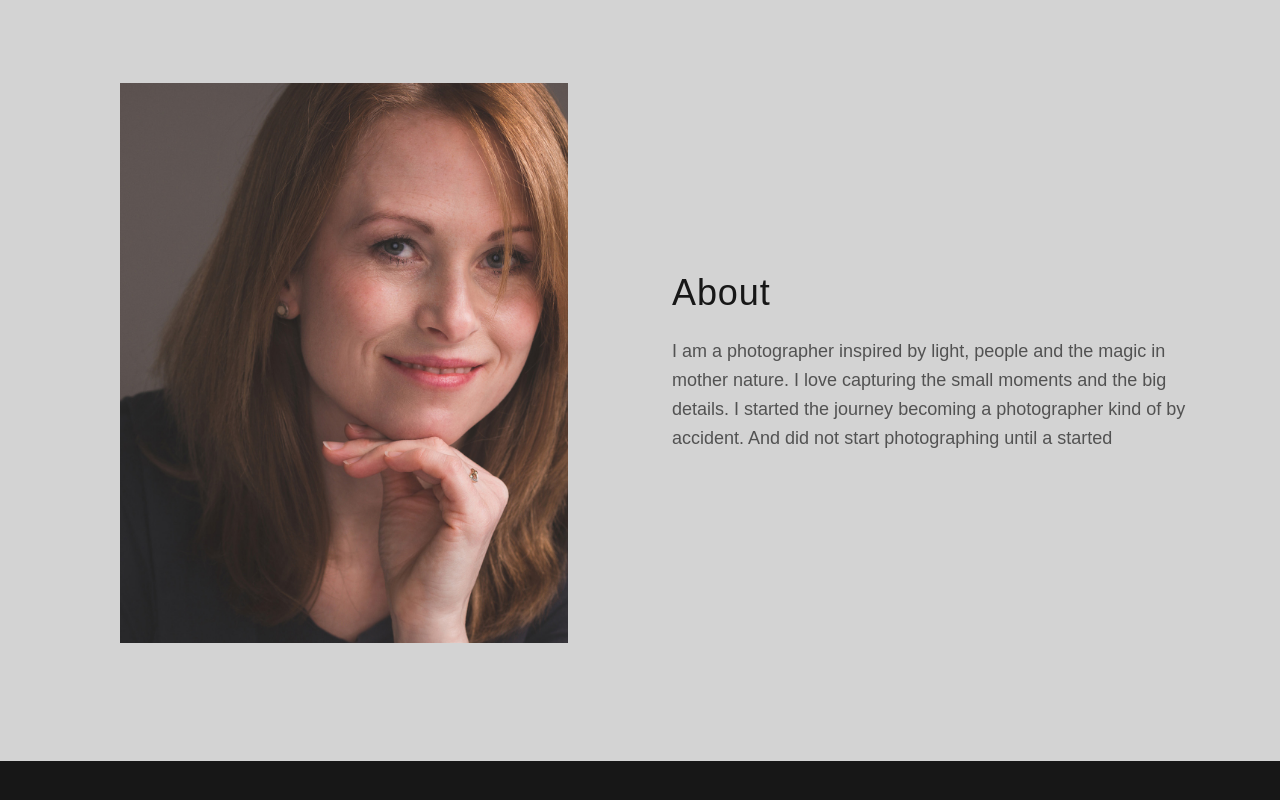
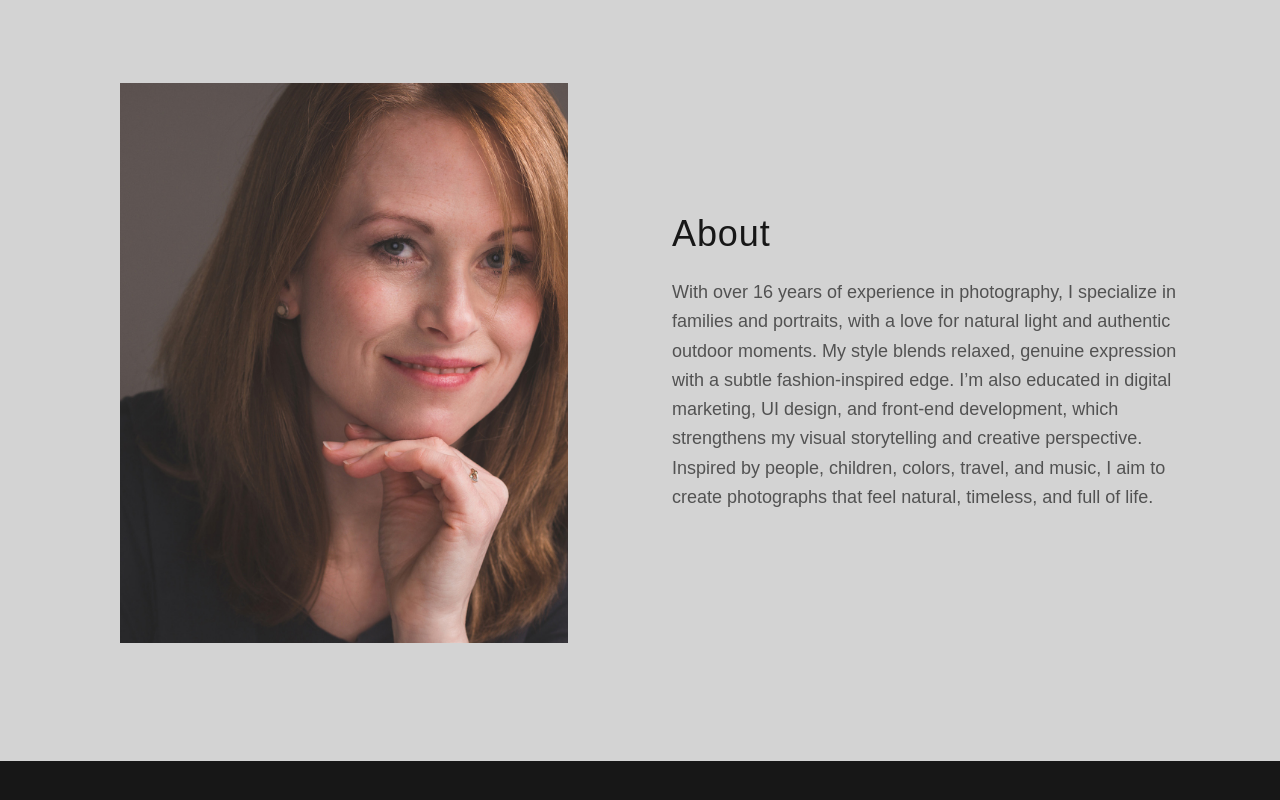
Before and after one commit to Mokki78/photo-porto, a Next.js app: page / in a window 1280 px wide. Shown: the part 3263-4063 px from the top of the page. Built offline with nearby package versions, Linux system fonts and the light colour scheme; a web font is replaced by a local one.

Commit message:
feat: add about text

```diff
--- a/src/app/components/About.tsx
+++ b/src/app/components/About.tsx
@@ -36,10 +36,14 @@ export default function About() {
           <h2 className="text-4xl mb-6 tracking-wide">About</h2>
 
           <p className="text-lg leading-relaxed text-neutral-600">
-            I am a photographer inspired by light, people and the magic in mother nature.
-            I love capturing the small moments and the big details.
-
-            I started the journey becoming a photographer kind of by accident. And did not start photographing until a started
+            With over 16 years of experience in photography, I specialize in
+            families and portraits, with a love for natural light and authentic
+            outdoor moments. My style blends relaxed, genuine expression with a
+            subtle fashion-inspired edge. I’m also educated in digital
+            marketing, UI design, and front-end development, which strengthens
+            my visual storytelling and creative perspective. Inspired by people,
+            children, colors, travel, and music, I aim to create photographs
+            that feel natural, timeless, and full of life.
           </p>
         </motion.div>
       </div>
```
Also changed, not shown: 1 other file (tests, documents, lock files or other folders).
